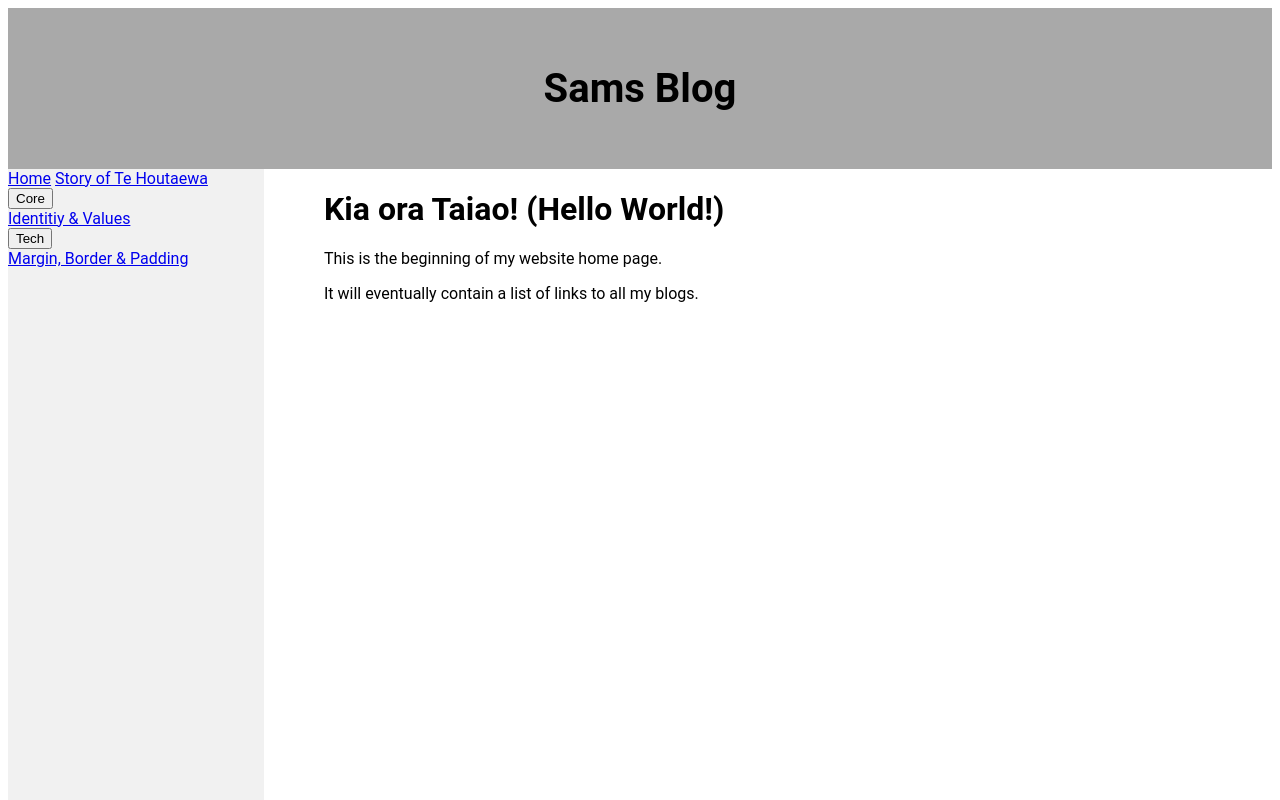
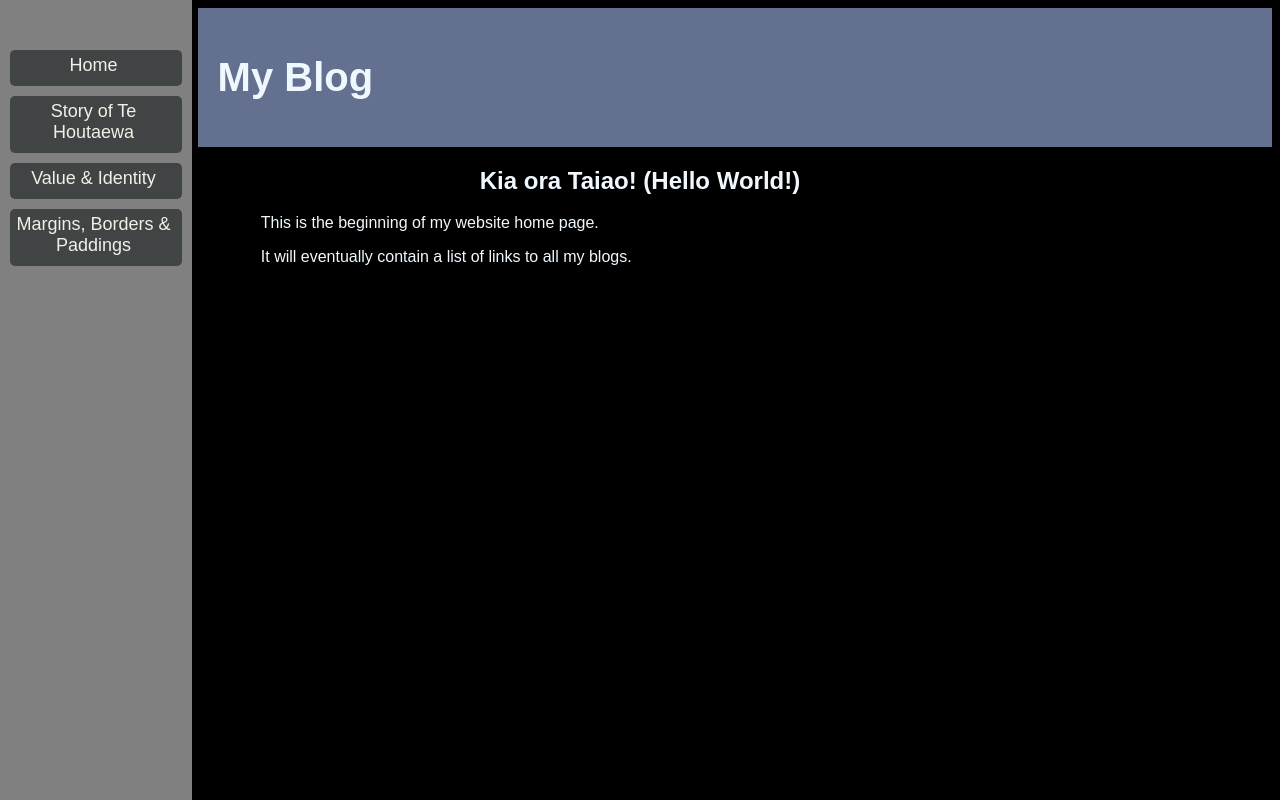
Before and after one commit to samuel-tofatimoteo/samuel-tofatimoteo.github.io, a plain HTML site: page index.html in a window 1280 px wide. Drawn offline with Linux system fonts and the light colour scheme.

Commit message:
Touch ups

```diff
--- a/index.html
+++ b/index.html
@@ -7,26 +7,16 @@
     <title>My blog</title>
   <body>
       <header>
-       <h1>Sams Blog</h1>
+       <h1>My Blog</h1>
       </header>
-      <aside>
-        <a href="index.html">Home</a>
-        <a href="./blog/te-houtaewa-template.html">Story of Te Houtaewa</a>
-        <div>
-          <button>Core</button>
-          <div>
-            <a href="/blog/identity-values.html">Identitiy & Values</a>
-          </div>
-        </div>
-        <div>
-          <button>Tech</button>
-          <div>
-            <a href="/blog/margin-border=padding.html">Margin, Border & Padding</a>
-          </div>
-        </div>
+      <aside id="sidebars">
+          <a href="index.html">Home</a>
+          <a href="/blog/te-houtaewa-template.html">Story of Te Houtaewa</a>
+          <a href="./blog/identity-values.html">Value & Identity</a>
+          <a href="./blog/margin-border=padding.html">Margins, Borders & Paddings</a>
       </aside>
   <main>
-        <h1>Kia ora Taiao! (Hello World!)</h1>
+        <h2>Kia ora Taiao! (Hello World!)</h2>
         <p> This is the beginning of my website home page.</p>
         <p> It will eventually contain a list of links to all my blogs. </p>
   </main>
--- a/styles/main.css
+++ b/styles/main.css
@@ -1,5 +1,7 @@
  body {
-  font-family: Roboto;
+  font-family: Arial, Helvetica, sans-serif;
+  background-color: black;
+  color: aliceblue;
  }
 
  div {
@@ -7,26 +9,45 @@
  }
 
 header {
-  padding: 30px;
-  text-align: center;
-  background: darkgray;
-  color: black;
+  margin-left: 15%;
+  padding: 20px;
+  background-color: rgb(99, 112, 144);
   font-size: 20px;
 }
 
 aside {
-  list-style-type:none;
-  margin: 0;
-  padding: 0;
-  width: 20%;
-  background-color: #f1f1f1;
   height: 100%;
+  width: 15%;
   position: fixed;
-  overflow: auto;
+  left: 0;
+  top: 0;
+  padding-top: 40px;
+  background-color: gray;
 }
 
+#sidebars a {
+  padding: 5px 10px 10px 5px;
+  border-radius: 5px;
+  text-decoration: none;
+  font-size: large;
+  text-align: center;
+  margin: 10px;
+  color: #F1F0E7;
+  background: #404445;
+  display: block;
+}
+
+h2 {
+  text-align: center;
+
+}
+
+p {
+  padding: 0%;
+}
 main {
-  margin-left: 25%;
+  margin-left: 20%;
+  margin-right: 20%;
   padding: 1 16;
   height: 1000;
 }
```
Also changed, not shown: blog/identity-values.html (+46 -0 lines).
